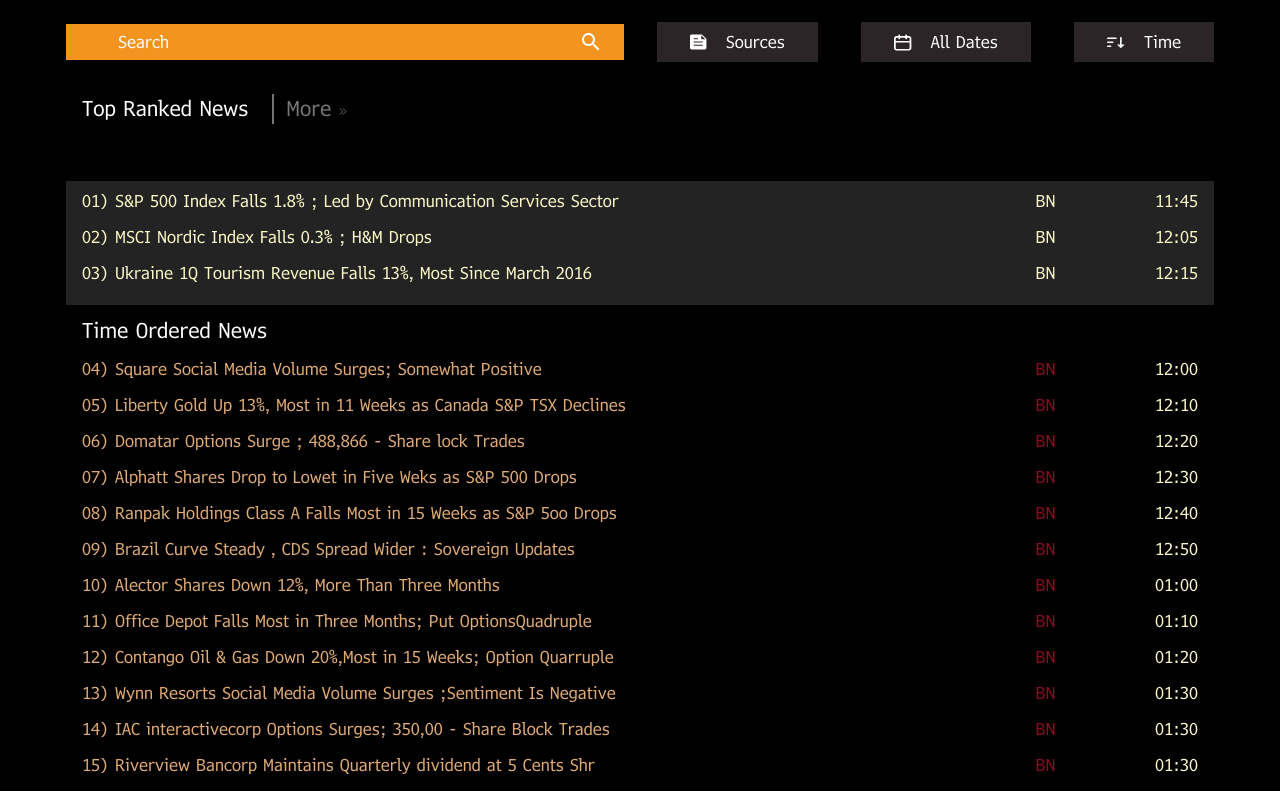
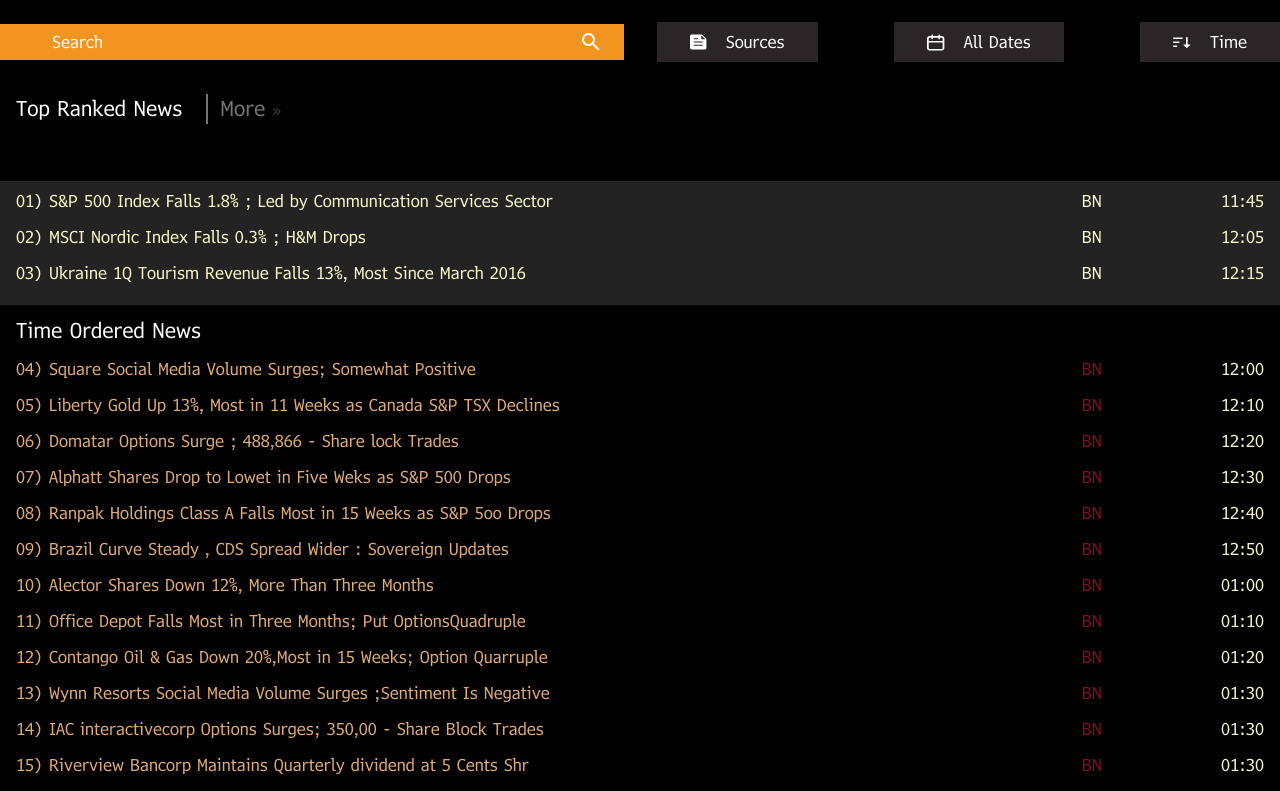
Before and after one commit to qasimfida/Vic-News, a React (Create React App) app: page / in a window 1280 px wide. Shown: the top 791 px of the page. Built offline with nearby package versions, Linux system fonts and the light colour scheme; the HTML template or start-up script is replaced by a standard one.

Commit message:
container size

```diff
--- a/src/App.tsx
+++ b/src/App.tsx
@@ -6,10 +6,12 @@
 
 function App() {
   return (
-    <div className="bg-black pb-[123px] px-[66px] relative text-white">
-      <Navbar />
-      <RankedNews />
-      <OrderedNews />
+    <div className="bg-black relative text-white">
+      <div className="container mx-auto" style={{ maxWidth: "1300px" }}>
+        <Navbar />
+        <RankedNews />
+        <OrderedNews />
+      </div>
     </div>
   );
 }
```
